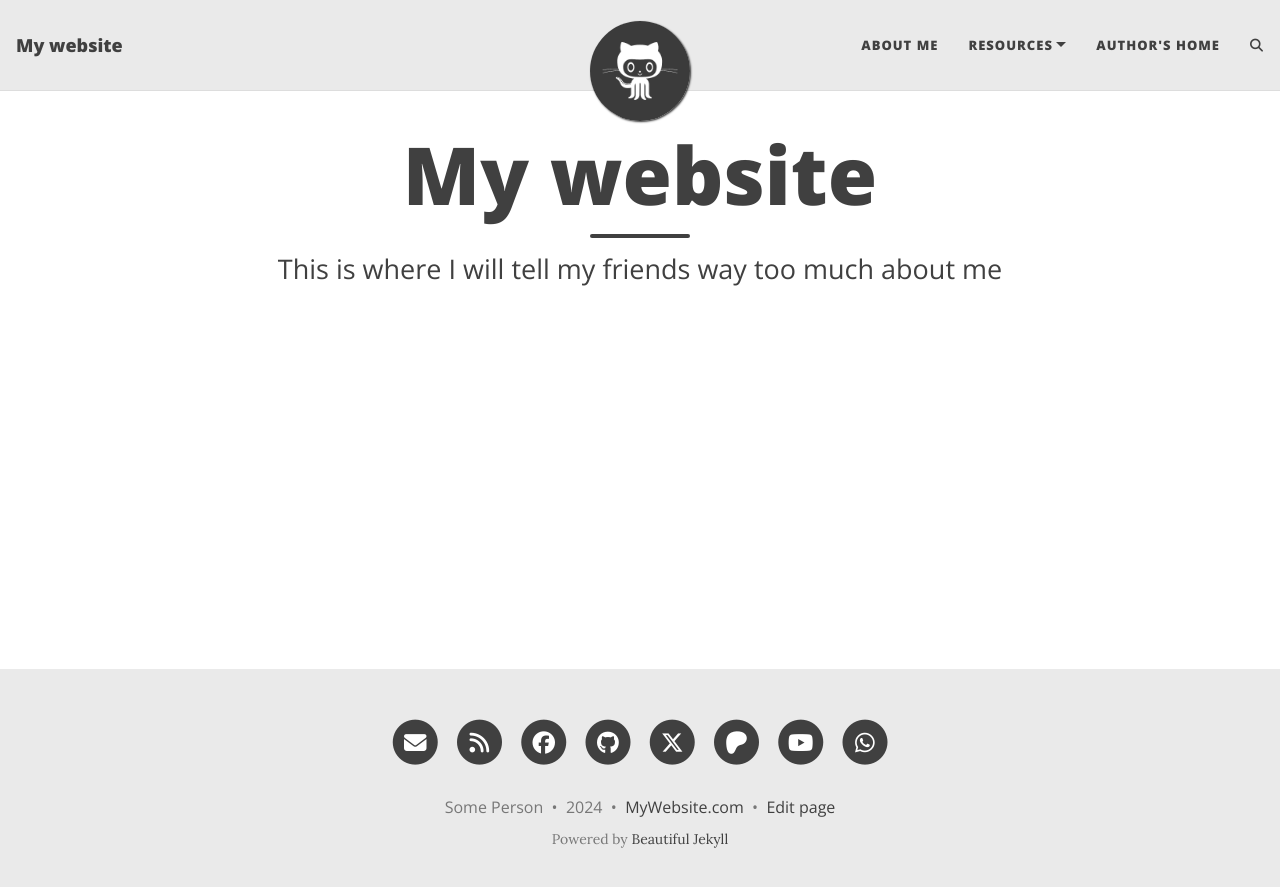
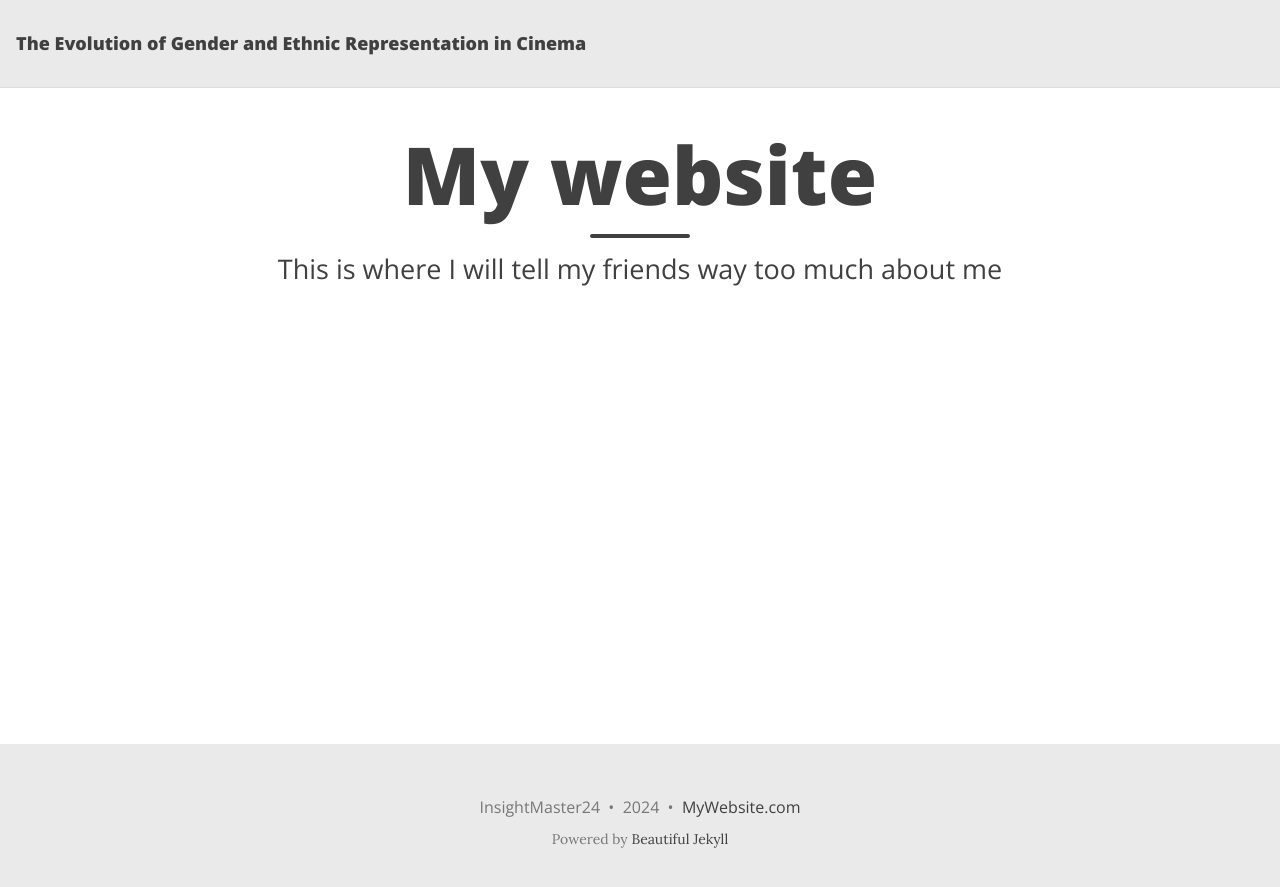
Before and after one commit to epfl-ada/ada-2024-project-insightmasters24, a Jekyll site: the page built from docs/index.html, in a window 1280 px wide. Shown: the top 887 px of the page. Built offline with Jekyll 4.4.1, drawn with Linux system fonts in a browser that asks for light colours; the list of posts is cut into pages by our own code; comment, search, counter and statistics services are not loaded.

Commit message:
feat: clean website config

```diff
--- a/docs/_config.yml
+++ b/docs/_config.yml
@@ -10,21 +10,21 @@
 ############################
 
 # Name of website
-title: My website
+title: The Evolution of Gender and Ethnic Representation in Cinema
 
 # Your name to show in the footer
-author: Some Person
+author: InsightMaster24
 
 ###############################################
 # --- List of links in the navigation bar --- #
 ###############################################
 
 navbar-links:
-  About Me: "aboutme"
-  Resources:
-    - Beautiful Jekyll: "https://beautifuljekyll.com"
-    - Learn markdown: "https://www.markdowntutorial.com/"
-  Author's home: "https://deanattali.com"
+  # About Me: "aboutme"
+  # Resources:
+  #   - Beautiful Jekyll: "https://beautifuljekyll.com"
+  #   - Learn markdown: "https://www.markdowntutorial.com/"
+  # Author's home: "https://deanattali.com"
 
 ################
 # --- Logo --- #
@@ -32,7 +32,7 @@ navbar-links:
 
 # Image to show in the navigation bar - works best with a square image
 # Remove this parameter if you don't want an image in the navbar
-avatar: "/assets/img/avatar-icon.png"
+# avatar: "/assets/img/avatar-icon.png"
 
 # By default, the image is cut into a circle. You can disable this behaviour by setting 'round-avatar: false'
 round-avatar: true
@@ -50,14 +50,14 @@ round-avatar: true
 # You can change the order that they show up on the page by changing the order here.
 # Uncomment the links you want to show and add your information to each one.
 social-network-links:
-  email: "someone@example.com"
-  rss: true  # remove this line if you don't want to show an RSS link at the bottom
-  facebook: deanattali
-  github: daattali
-  twitter: daattali
-  patreon: DeanAttali
-  youtube: "@daattali"
-  whatsapp: 15551212
+  # email: "someone@example.com"
+  # rss: true  # remove this line if you don't want to show an RSS link at the bottom
+  # facebook: deanattali
+  # github: daattali
+  # twitter: daattali
+  # patreon: DeanAttali
+  # youtube: "@daattali"
+  # whatsapp: 15551212
 #  medium: yourname
 #  reddit: yourname or r/yoursubreddit
 #  linkedin: daattali
@@ -115,10 +115,10 @@ feed_show_excerpt: true
 feed_show_tags: true
 
 # Add a search button to the navbar
-post_search: true
+post_search: false
 
 # Add a button in the footer to edit the current page. Only works if your website is hosted on GitHub
-edit_page_button: true
+edit_page_button: false
 
 # Allow sub-menu items (second-level navigation menu items) to be longer than the top-level menu
 # If this setting is off, then long sub-menu words might get cut off
```
